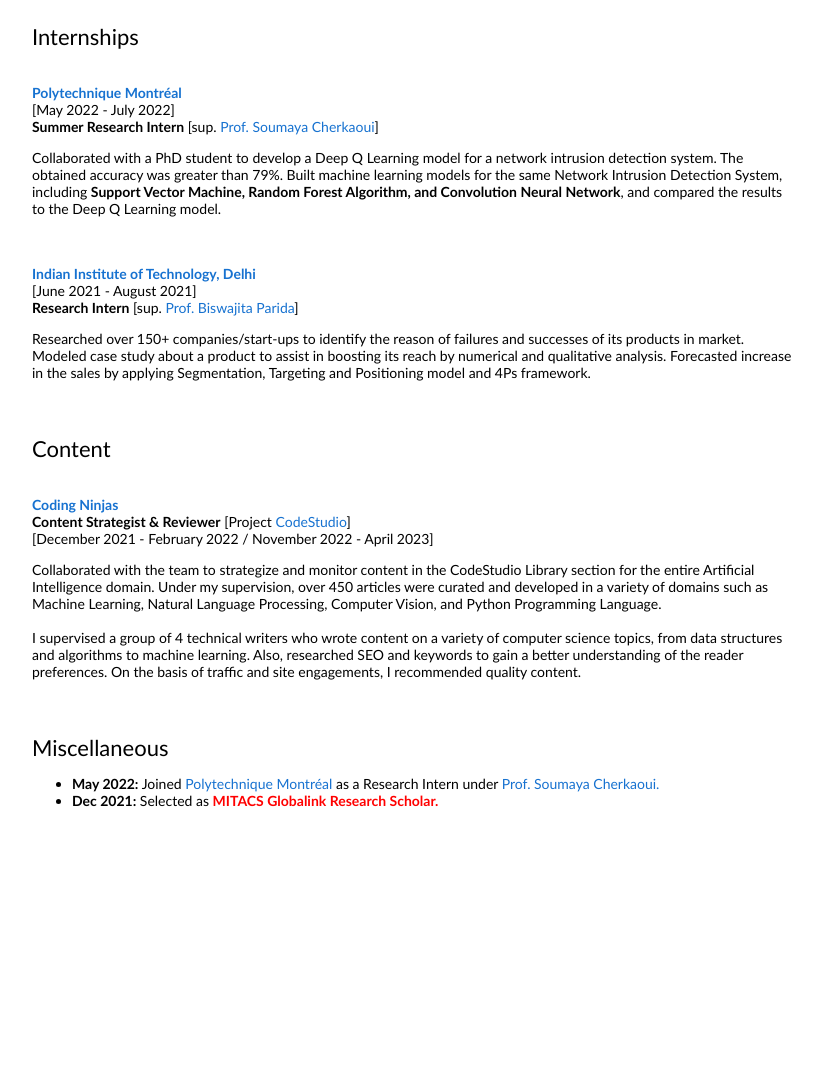
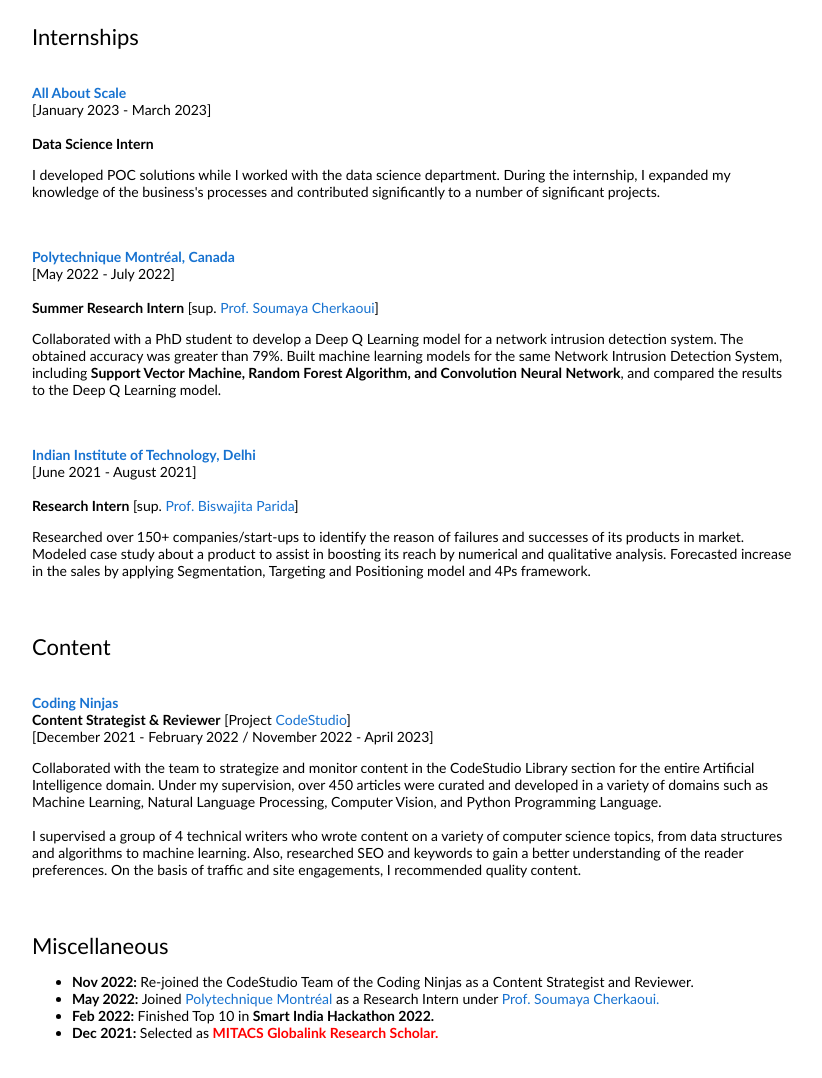
Before and after one commit to shivangdubey/shivangdubey.github.io, a plain HTML site: page index.html in a window 1280 px wide. Shown: the part 1118-2196 px from the top of the page, without its empty margins (228-1050 px from the left). Before the commit the page ends 1969 px from the top, so only its background shows below. Drawn offline with Linux system fonts and the light colour scheme.

Commit message:
added misc

```diff
--- a/index.html
+++ b/index.html
@@ -184,9 +184,19 @@
                                             <br>
                                             <br>
                                             <br>
+                                            <a href="https://allaboutscale.com/ ">
+                                                <papertitle>All About Scale</papertitle> <br></a> [January 2023 - March 2023]
+                                            <br>
+                                            <br>
+                                            <strong>Data Science Intern</strong>
+                                            <p>
+                                                I developed POC solutions while I worked with the data science department. During the internship, I expanded my knowledge of the business's processes and contributed significantly to a number of significant projects. </p>
+                                            <br>
+                                            <br>
                                             <a href="https://www.polymtl.ca/en ">
-                                                <papertitle>Polytechnique Montréal</papertitle> <br></a> [May 2022 - July 2022]
+                                                <papertitle>Polytechnique Montréal, Canada</papertitle> <br></a> [May 2022 - July 2022]
 
+                                            <br>
                                             <br>
                                             <strong>Summer Research Intern</strong> [sup.
                                             <a href="https://www.polymtl.ca/expertises/en/cherkaoui-soumaya"> Prof. Soumaya Cherkaoui</a>]
@@ -194,12 +204,14 @@
                                                 Collaborated with a PhD student to develop a Deep Q Learning model for a network intrusion detection system. The obtained accuracy was greater than 79%. Built machine learning models for the same Network Intrusion Detection System, including
                                                 <strong>Support Vector Machine, Random Forest Algorithm, and Convolution Neural Network</strong>, and compared the results to the Deep Q Learning model. </p>
 
+
                                             <br>
                                             <br>
                                             <a href="https://home.iitd.ac.in/ ">
                                                 <papertitle>Indian Institute of Technology, Delhi</papertitle><br>
                                             </a>
                                             [June 2021 - August 2021]
+                                            <br>
                                             <br>
                                             <strong>Research Intern</strong> [sup. <a href="https://dms.iitd.ac.in/areawise_faculity/prof-biswajita-parida/">Prof. Biswajita Parida</a>]
                                             <p>
@@ -241,8 +253,11 @@
                                         <td style="padding:20px;width:100%;vertical-align:middle ">
                                             <heading>Miscellaneous</heading>
                                             <ul>
+                                                <li><b>Nov 2022: </b>Re-joined the CodeStudio Team of the Coding Ninjas as a Content Strategist and Reviewer.
+                                                </li>
                                                 <li> <b> May 2022:</b> Joined <a href="https://www.polymtl.ca/en"> Polytechnique Montréal</a> as a Research Intern under <a href="https://www.polymtl.ca/expertises/en/cherkaoui-soumaya"> Prof.
                                                     Soumaya Cherkaoui.</a></li>
+                                                <li><b>Feb 2022: </b>Finished Top 10 in <b>Smart India Hackathon 2022.</b></li>
                                                 <li> <b> Dec 2021:</b> Selected as
                                                     <a href="https://www.mitacs.ca/en/programs/globalink/globalink-research-internship"> <b style="color:red">MITACS Globalink Research Scholar.</b></a>
                                                 </li>
```
